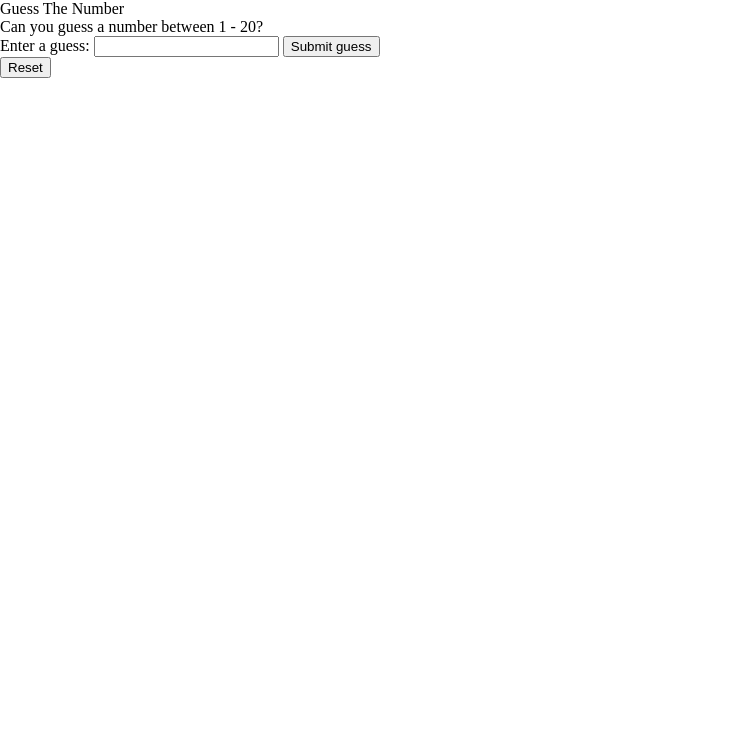
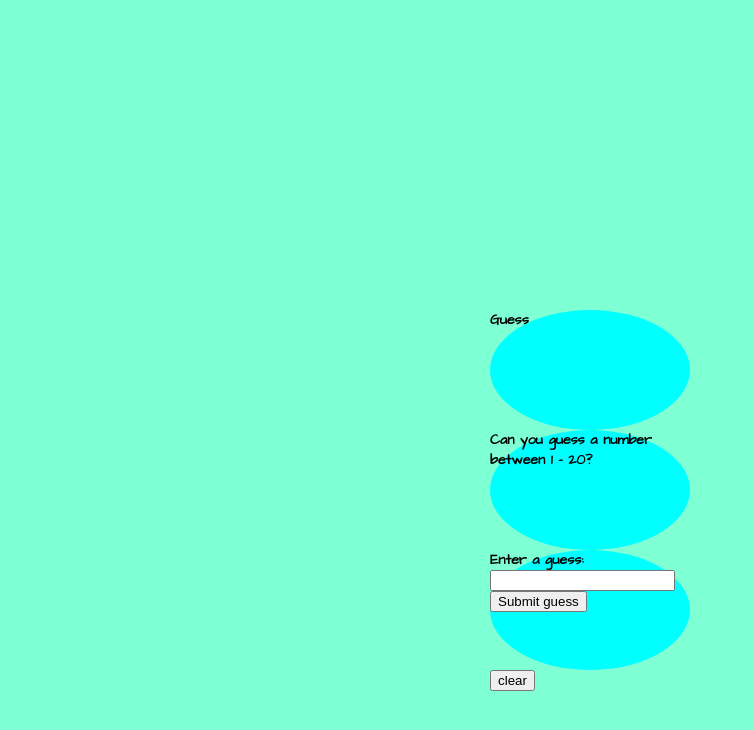
Before and after one commit to sarah-svg/lab-02-guess-number, a plain HTML site: page index.html in a window 1280 px wide. Shown: the whole page, without its empty margins (0-753 px from the left). Drawn offline with Linux system fonts and the light colour scheme.

Commit message:
changed color add reset

```diff
--- a/app.js
+++ b/app.js
@@ -1,28 +1,35 @@
-
-    // random value generated
+/* eslint-disable quotes */
 let y = Math.floor(Math.random() * 20 + 1);
 
-    // counting the number of guesses
-    // made for correct Guess
+// counting the number of guesses
+// made for correct Guess
 let number = 1;
 
-document.getElementById('submitguess').onclick = function(){
+document.getElementById("submit-guess").onclick = function(){
 
-   // number guessed by user
-    let x = document.getElementById('guessField').value;
+
+    let x = document.getElementById("guessField").value;
 
     if (x === y)
     {
-        alert(`CONGRATULATIONS!!! ${number} GUESS `);
+        alert("Congrats "
+           + `${ number } GUESS `);
     }
     else if (x > y)
+
     {
         number++;
-        alert('too high');
+        alert("TOO HIGH");
     }
     else
     {
         number++;
-        alert('too low');
+        alert("TOO LOW");
     }
+
 };
+// eslint-disable-next-line no-unused-vars
+function clear()
+{
+    document.getElementById("myForm").reset();
+}
--- a/index.html
+++ b/index.html
@@ -5,28 +5,39 @@
     <meta charset="UTF-8">
     <meta name="viewport" content="width=device-width, initial-scale=1.0">
     <meta http-equiv="X-UA-Compatible" content="ie=edge">
-    <link href="https://fonts.googleapis.com/css2?family=Titillium+Web:wght@300&display=swap" rel="stylesheet">
+    <link href="https://fonts.googleapis.com/css2?family=Architects+Daughter&display=swap" rel="stylesheet">
     <link rel="stylesheet" href="styles/reset.css">
     <link rel="stylesheet" href="styles/style.css">
     <link rel="stylesheet" href="styles/home.css">
+
     <title>Number Guessing Game</title>
 </head>
 
 <body>
     <header>
     </header>
-    <main class = "main">
-        <h1>Guess The Number</h1>
+    <main>
+
+        <h1>Guess</h1>
     <p> Can you guess a number between 1 - 20?</p>
+
         <div class="form">
             <label for="guessField">Enter a guess: </label>
-            <input type = "text" id = "guessField" class = "guessField">
+            <input type = "number" id = "guessField" class = "guessField">
             <input type = "submit" value = "Submit guess"
-            class = "guessSubmit" id = "submitguess">
+            class = "guessSubmit" id = "submit-guess">
         </div>
-            <button id="resetNumber">Reset</button>
-        </section>
+        <form name="myForm">
+        <button onClick="clear()">clear</button>
+       <!-- <input type="reset" name=resetbutton value=Reset
+        onClick='alert("reset")'>-->
+    </form>
+
 </main>
+    <body>
+
+
+    </body>
         <footer>
     </footer>
 
--- a/styles/style.css
+++ b/styles/style.css
@@ -1,4 +1,35 @@
-body {
-  background-image: url("number.png");
+main, html {
+  font-family: 'Architects Daughter', cursive;
+  font-weight: bolder;
+  color: black;
+  font-size: 94%;
+  position: fixed;
+  top: 50%;
+  left: 50%;
+  margin-top: -90px;
+  margin-left: -150px;
+  background-color: aquamarine;
+  fit
 
- }
+
+}
+
+
+
+h1, p, .form {
+  width: 200px;
+  height: 120px;
+  background:aqua;
+  border-radius: 50%;
+
+}
+
+
+/*h1, p, .form{
+width: 170px;
+  height: 130px;
+  transform: skew(20deg);
+  color: aqua;
+  background-color: black;
+  padding: 5% ;
+}*/
```
Also changed, not shown: ultis.js (line endings or trailing spaces).
